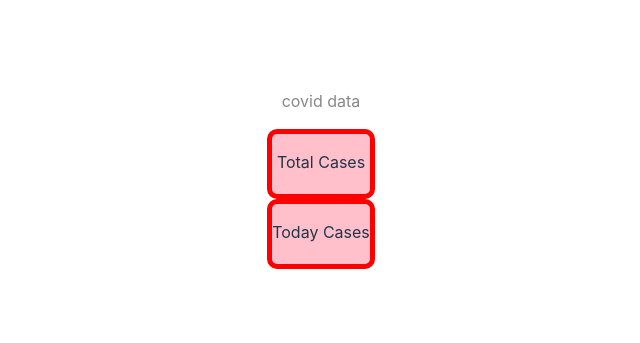
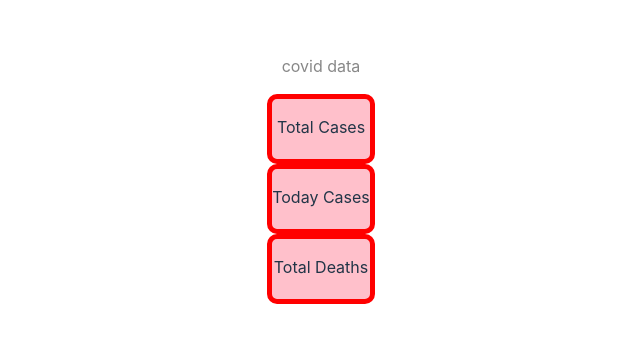
Before and after one commit to asaganda/covid-data, a React (Vite) app: page / in a window 1280 px wide. Shown: the part 229-572 px from the top of the page, without its empty margins (319-959 px from the left). Built offline with nearby package versions, Linux system fonts and the light colour scheme; no server answers.

Commit message:
Add total deaths component

```diff
--- a/src/App.jsx
+++ b/src/App.jsx
@@ -3,6 +3,7 @@ import './App.css'
 import axios from 'axios'
 import TotalCases from './components/totalCases'
 import TodayCases from './components/TodayCases'
+import Deaths from './components/Deaths'
 
 const App = () => {
   const [covidData, setCovidData] = useState({})
@@ -26,6 +27,7 @@ const App = () => {
       </p>
       <TotalCases data={covidData}/>
       <TodayCases data={covidData}/>
+      <Deaths data={covidData}/>
     </>
   )
 }
--- /dev/null
+++ b/src/components/Deaths.jsx
@@ -0,0 +1,10 @@
+const Deaths = ({ data }) => {
+    return (
+        <div style={{ backgroundColor: 'pink', border: '5px solid red', borderRadius: '10px'}}>
+            <p>Total Deaths</p>
+            <h2>{data.deaths}</h2>
+        </div>
+    )
+}
+
+export default Deaths
```
